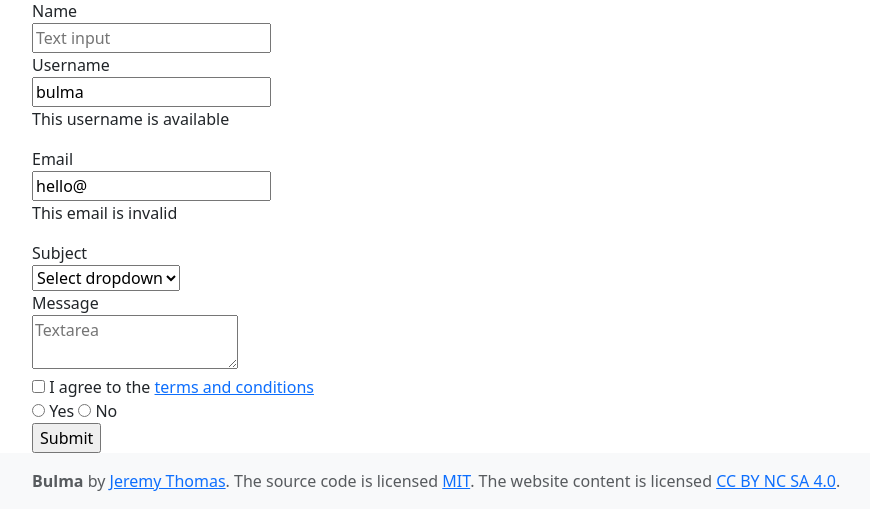
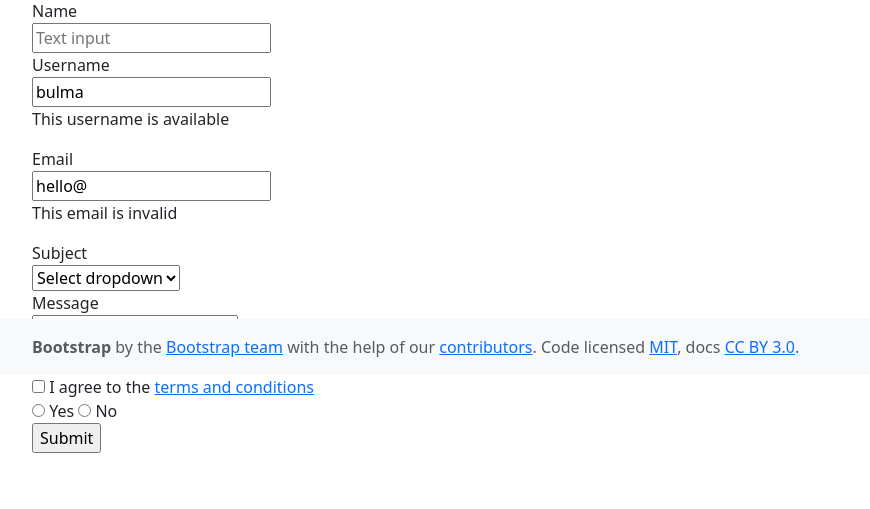
Before and after one commit to Harchytekt/simpleFrameworkPHP, a PHP site: page /contact in a window 1280 px wide. Shown: the part 425-934 px from the top of the page, without its empty margins (50-920 px from the left). Run offline with PHP 8.4, Linux system fonts and the light colour scheme.

Commit message:
Update footer

```diff
--- a/themes/default/partials/footer.php
+++ b/themes/default/partials/footer.php
@@ -1,9 +1,10 @@
-<footer class="footer mt-auto py-3 bg-body-tertiary">
+<footer class="footer mt-auto sticky-bottom  py-3 bg-body-tertiary">
     <div class="container">
     <span class="text-muted">
-      <strong>Bulma</strong> by <a href="https://jgthms.com">Jeremy Thomas</a>. The source code is licensed
-        <a href="http://opensource.org/licenses/mit-license.php">MIT</a>. The website content
-        is licensed <a href="http://creativecommons.org/licenses/by-nc-sa/4.0/">CC BY NC SA 4.0</a>.
+      <strong>Bootstrap</strong> by the <a href="https://getbootstrap.com/docs/5.3/about/team/">Bootstrap team</a> with
+        the help of our <a href="https://github.com/twbs/bootstrap/graphs/contributors">contributors</a>.
+        Code licensed <a href="https://github.com/twbs/bootstrap/blob/main/LICENSE">MIT</a>,
+        docs <a href="https://creativecommons.org/licenses/by/3.0/">CC BY 3.0</a>.
     </span>
     </div>
 </footer>
```
